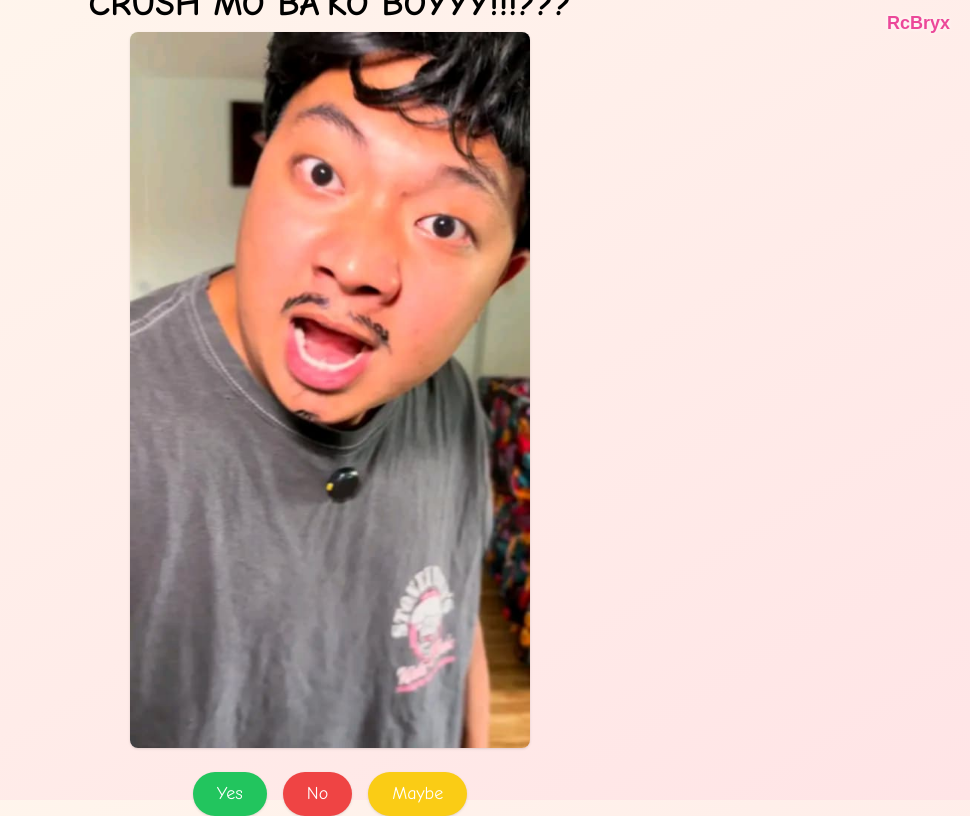
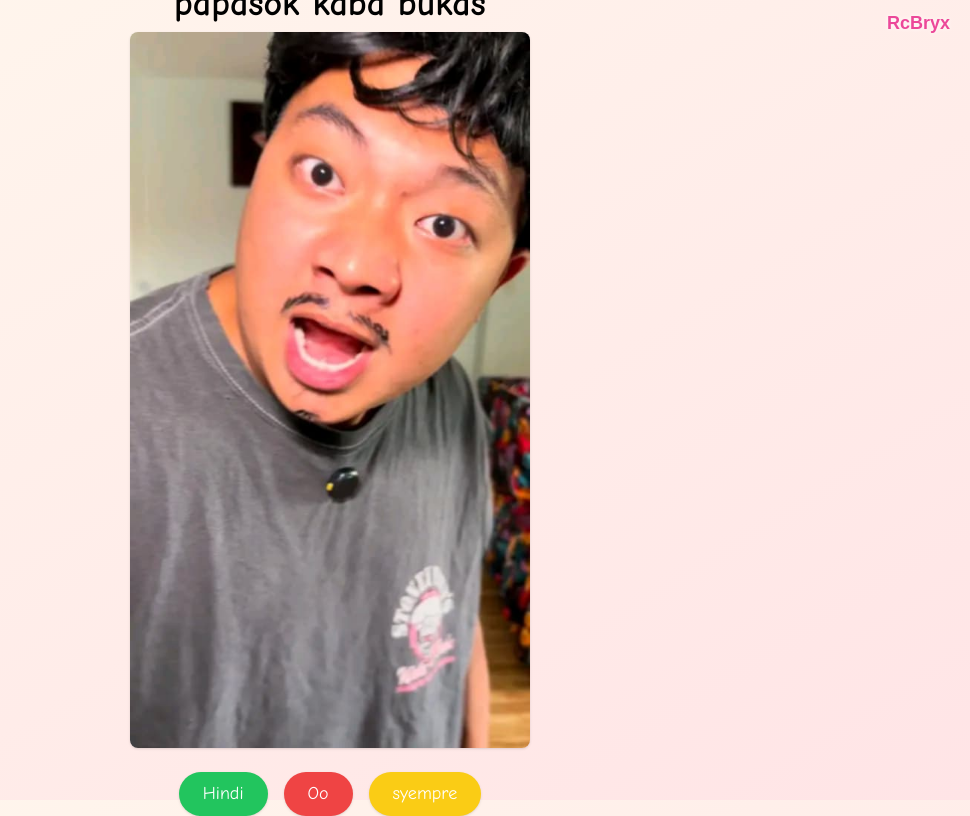
Before and after one commit to Rcbryx/prank-website, a plain HTML site: page index.html in a window 1280 px wide. Shown: the whole page, without its empty margins (310-1280 px from the left). Drawn offline with nearby package versions, Linux system fonts and the light colour scheme.

```diff
--- a/index.html
+++ b/index.html
@@ -2,7 +2,7 @@
 <html lang="en">
 <head>
   <meta charset="UTF-8" />
-  <title>CRUSH</title>
+  <title>Tanong Lang</title>
   <script src="https://cdn.tailwindcss.com"></script>
   <style>
     body {
@@ -58,7 +58,7 @@
   <!-- RCBRYX Tag -->
   <div id="rcbryx">RcBryx</div>
 
-  <h1 class="text-4xl font-extrabold text-Blue-600 mb-2">CRUSH MO BA'KO BOYYY!!!???</h1>
+  <h1 class="text-4xl font-extrabold text-Blue-600 mb-2">papasok kaba bukas</h1>
   <div class="w-[400px]">
     <img src="angry.webp" alt="Your image" class="w-full h-auto rounded-lg shadow mb-6">
   </div>
@@ -66,13 +66,13 @@
   <!-- Buttons -->
   <div class="flex space-x-4 justify-center">
     <button id="yesBtn" class="bg-green-500 hover:bg-green-600 text-white px-6 py-2 rounded-full text-lg shadow transition">
-      Yes
+      Hindi
     </button>
     <button id="noBtn" class="move-away bg-red-500 text-white px-6 py-2 rounded-full text-lg shadow">
-      No
+      Oo
     </button>
     <button id="maybeBtn" class="move-away bg-yellow-400 text-white px-6 py-2 rounded-full text-lg shadow">
-      Maybe
+      syempre
     </button>
   </div>
 
```
